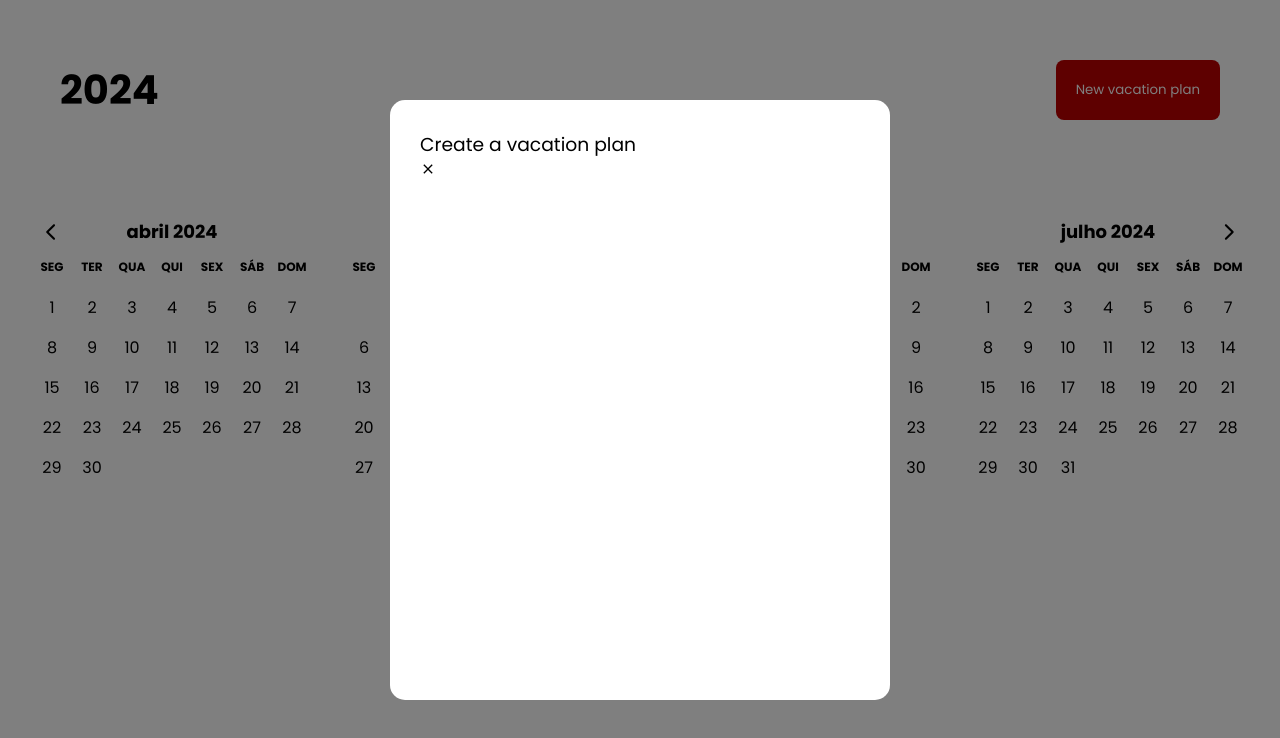
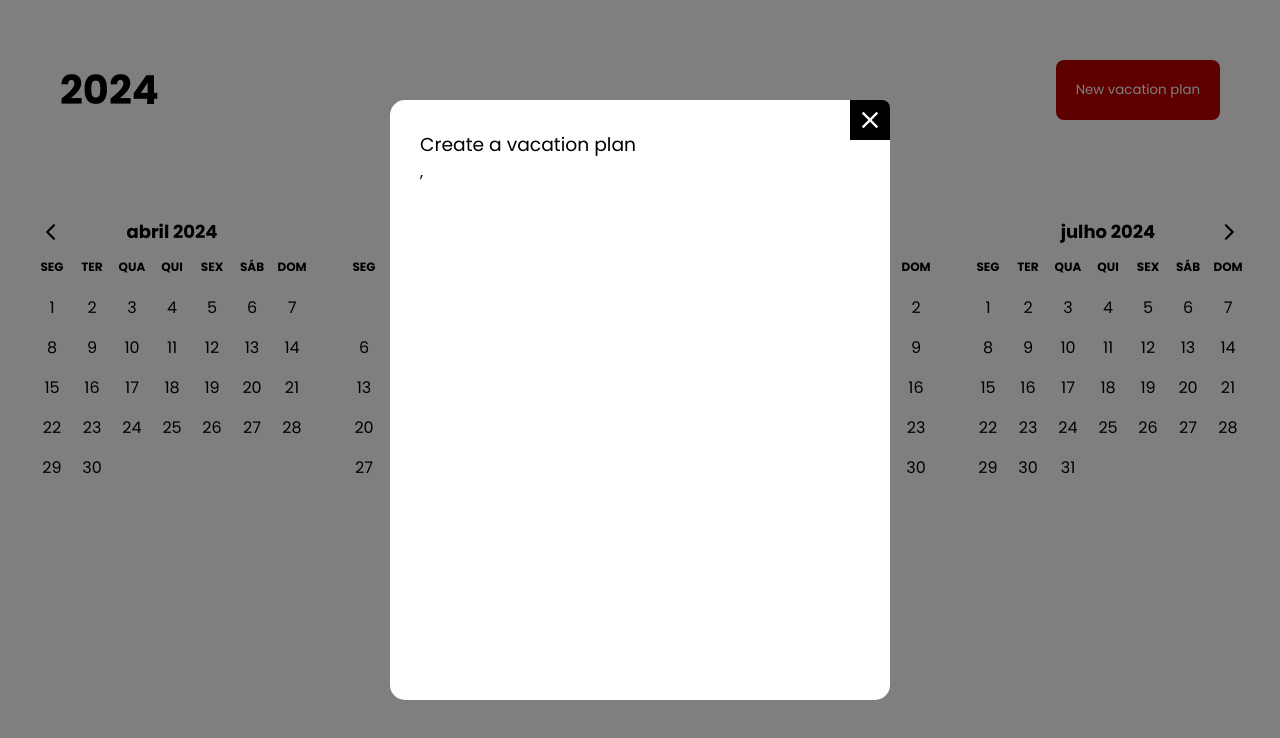
Before and after one commit to eduardouglas99/vacation-plan, a Next.js app: page / in a window 1280 px wide. Both pictures are taken after a click on the button "New vacation plan". Shown: the top 738 px of the page. Built offline with nearby package versions, Linux system fonts and the light colour scheme.

Commit message:
inserted icon hide modal

```diff
--- a/src/components/modal.tsx
+++ b/src/components/modal.tsx
@@ -15,7 +15,7 @@ export default function Modal() {
             <ModalWrapper>
                 <ModalHome>
                     <ModalTitle>Create a vacation plan</ModalTitle>
-                    <IoMdClose onClick={ModalCalendarToogle}/>
+                    <CloseModal onClick={ModalCalendarToogle}/>,
                 </ModalHome>
             </ModalWrapper>
         </ModalOverlay>
@@ -46,15 +46,24 @@ const ModalHome = styled.div`
     width:100%;
     border-radius: 15px;
     padding: 30px;
+    position: relative;
 `
 
 const ModalTitle = styled.h3`
-    /* margin: 20px 0; */
     font-weight: 400;
 `
-const CloseModal = styled.svg`
+const CloseModal = styled(IoMdClose)`
     cursor: pointer;
     position: absolute;
     right: 0;
     top: 0;
+    background-color: black;
+    width: 40px;
+    height: 40px;
+    color: #fff;
+    border-top-right-radius: 8px;
+    padding: 6px;
+    &:hover {
+        background-color: #2f2f2f;
+    }
 `
```
